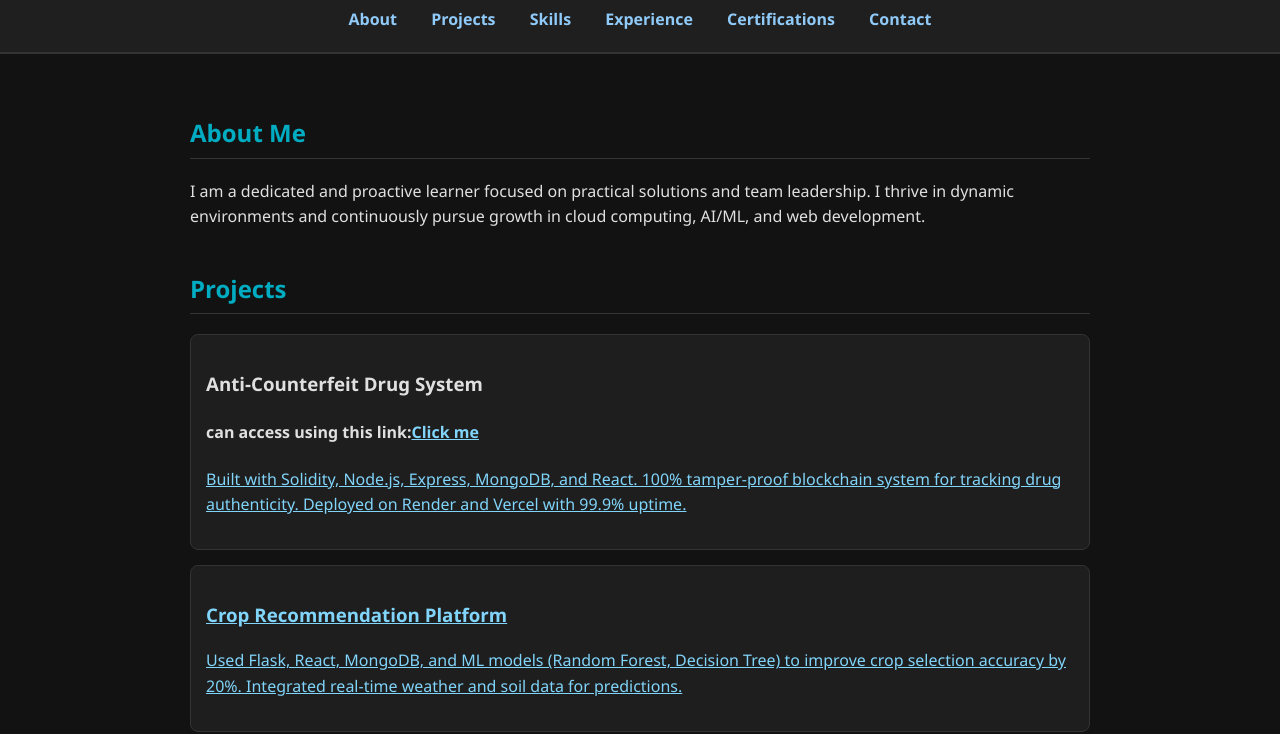
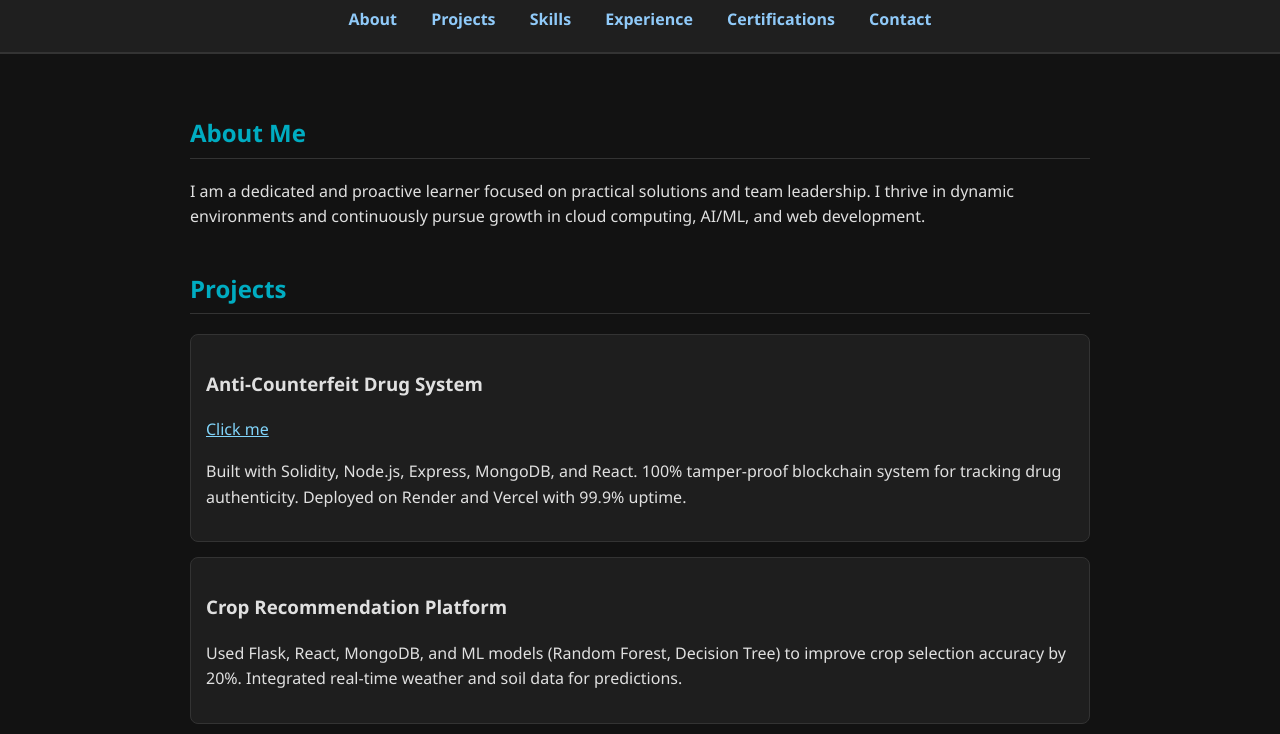
Before and after one commit to nithishkumarbnk/nithish-portfolio, a plain HTML site: page index.html in a window 1280 px wide. Shown: the part 105-839 px from the top of the page. Drawn offline with Linux system fonts and the light colour scheme.

Commit message:
Update index.html

```diff
--- a/index.html
+++ b/index.html
@@ -30,7 +30,7 @@
       <h2>Projects</h2>
       <div class="project">
         <h3>Anti-Counterfeit Drug System</h3>
-        <h4>can access using this link:<a href = "https://github.com/nithishkumarbnk/Counterfeit-Medicines-and-Drugs-using-Blockchain">Click me</h4>
+        <a href = "https://github.com/nithishkumarbnk/Counterfeit-Medicines-and-Drugs-using-Blockchain">Click me</a>
         <p>Built with Solidity, Node.js, Express, MongoDB, and React. 100% tamper-proof blockchain system for tracking drug authenticity. Deployed on Render and Vercel with 99.9% uptime.</p>
       </div>
       <div class="project">
```
